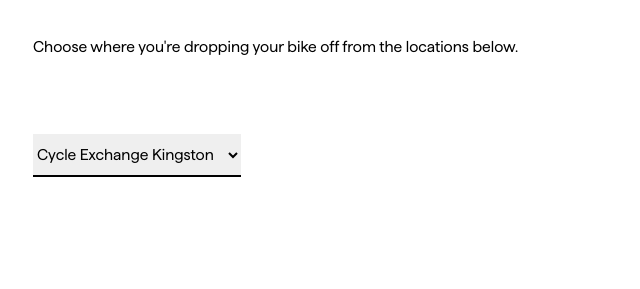
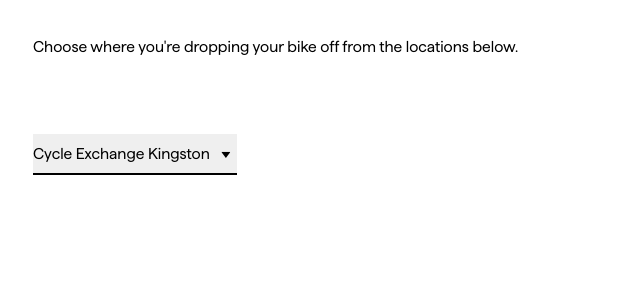
Before and after one commit to cycleexchange/customer-portal, a React app: page /1/dropoff in a window 1280 px wide. Shown: the part 185-474 px from the top of the page, 319-959 px from the left. Built offline with nearby package versions, Linux system fonts and the light colour scheme.

Commit message:
select styling

```diff
--- a/src/components/dropoff-form/Location.js
+++ b/src/components/dropoff-form/Location.js
@@ -7,6 +7,7 @@
   return (
     <motion.div className="question__wrap" variants={fadeIn} initial="initial" animate="animate">
       <label htmlFor="location">Choose where you're dropping your bike off from the locations below.</label>
+      <div className="select__wrap">
         <select
           name="location"
           id="location"
@@ -16,6 +17,7 @@
           <option value="Fettle Hyde Park">Fettle Hyde Park</option>
           <option value="Flamme Rouge Bedford">Flamme Rouge Bedford</option>
         </select>
+      </div>
     </motion.div>
   )
 }
--- a/src/styles/components/_forms.scss
+++ b/src/styles/components/_forms.scss
@@ -28,8 +28,12 @@
         flex-direction: column;
         justify-content: center;
 
+        .select__wrap {
+            width: fit-content;
+            display: flex;
+
             select {
-            width: fit-content;
+                width: 13em;
                 padding: 0.7em 0.7em 0.7em 0;
                 margin: clamp(4em, 5vw, 10em) 0px;
                 border: none;
@@ -37,6 +41,22 @@
                 font-family: inherit;
                 font-size: $fs-body;
                 cursor: pointer;
+                -webkit-appearance: none;
+                -moz-appearance: none;
+                -ms-appearance: none;
+                appearance: none;
+            }
+
+            &::after {
+                content: "";
+                width: 0.6em;
+                height: 0.4em;
+                background-color: black;
+                display: block;
+                position: absolute;
+                clip-path: polygon(100% 0%, 0 0%, 50% 100%);
+                transform: translateX(12em) translateY(clamp(5.2em, 6.1vw, 10.7em));
+            }
         }
 
         .question__wrap {
```
Lines whose indentation alone changed are shown as unchanged.
